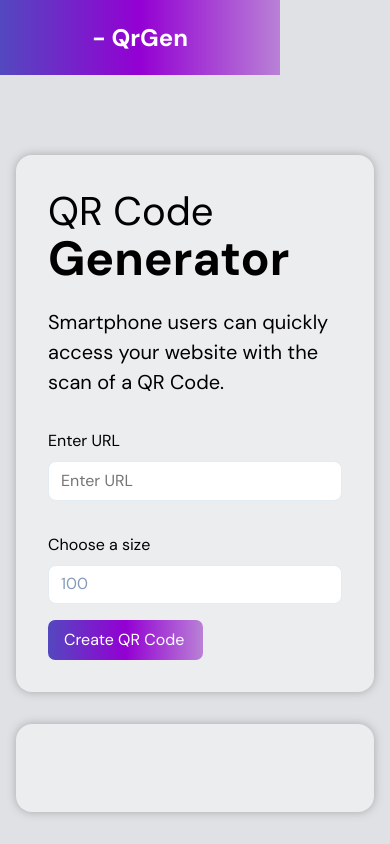
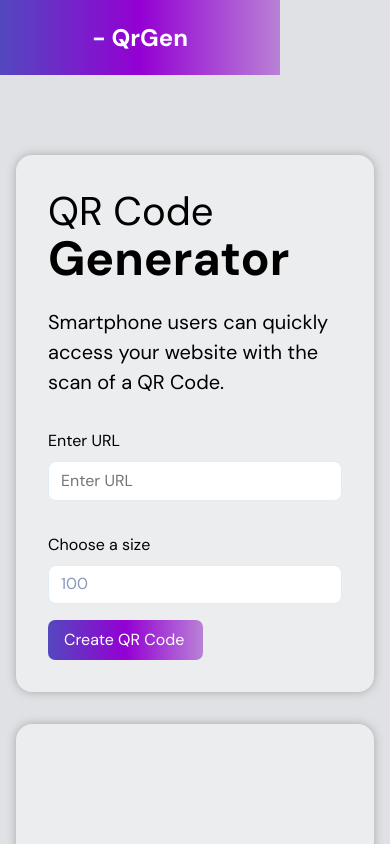
Before and after one commit to ceriustech/qrgen, a React (Create React App) app: page / in a window 390 px wide. Shown: the top 844 px of the page. Built offline with nearby package versions, Linux system fonts and the light colour scheme.

Commit message:
feat: Added mobile styles for responsiveness

```diff
--- a/src/components/QrCodeGenerator/styles.js
+++ b/src/components/QrCodeGenerator/styles.js
@@ -80,7 +80,7 @@ export const QrCodeWrapper = styled.section`
 	padding: 2rem;
 
 	@media screen and ${miscViewMedium} {
-		height: 526px;
+		height: 500px;
 	}
 `;
 
--- a/src/global/styles/mediaQueries.styles.js
+++ b/src/global/styles/mediaQueries.styles.js
@@ -35,6 +35,6 @@ export const minView = {
 };
 
 export const miscMaxView = {
-	miscMedium: `(max-width: ${miscSize.miscSmall})`,
+	miscMedium: `(max-width: ${miscSize.miscMedium})`,
 	miscLarge: `(max-width: ${miscSize.miscLarge})`,
 };
```
